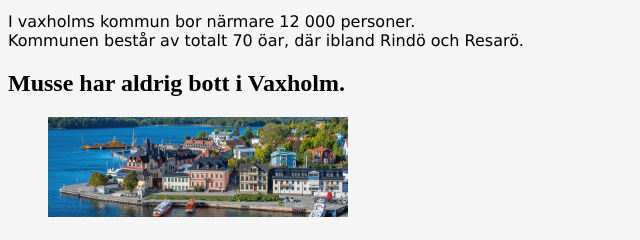
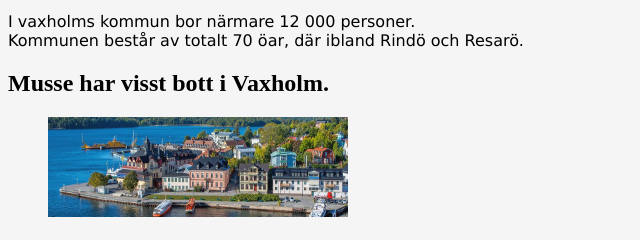
Before and after one commit to LisaKarlberg/Webbdesign, a plain HTML site: page Index2.html in a window 1280 px wide. Shown: the part 141-381 px from the top of the page, 0-640 px from the left. Drawn offline with Linux system fonts and the light colour scheme.

Commit message:
Rättar Lisa lite

```diff
--- a/Index2.html
+++ b/Index2.html
@@ -13,7 +13,8 @@
 <p>I vaxholms kommun bor närmare 12 000 personer.
 </br>Kommunen består av totalt 70 öar, där ibland Rindö och Resarö. </p>
 
-<h2>Musse har aldrig bott i Vaxholm.</h2>
+<h2>Musse har visst bott i Vaxholm.</h2>
+
 
 <figure>
     <img src="images/bild-över-vaxholm.jpg" width="300px"
```
